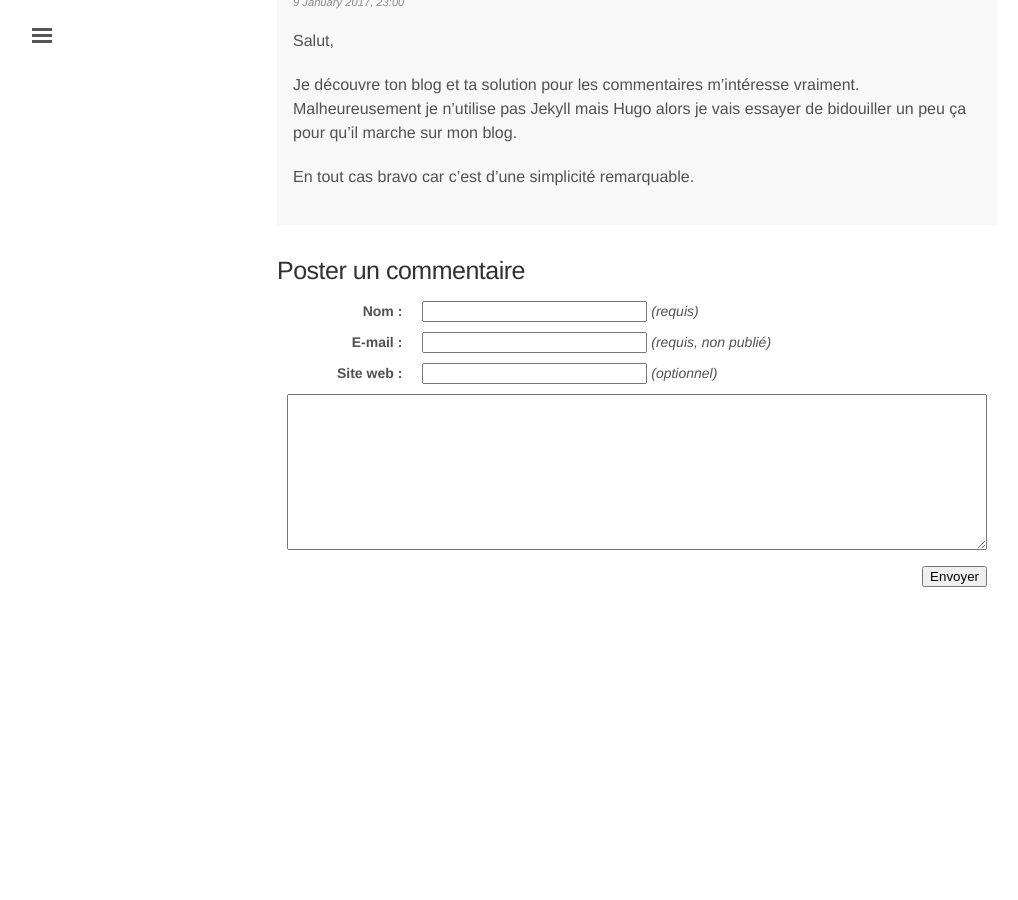
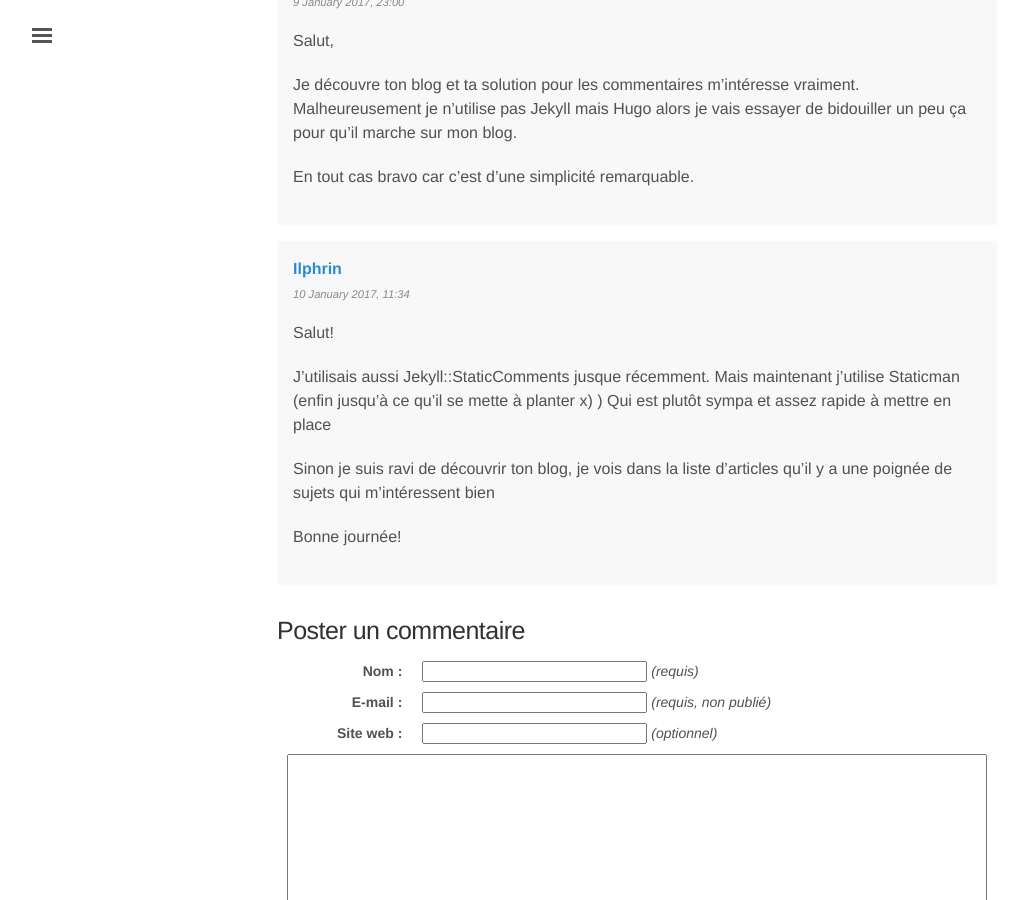
Before and after one commit to rom1v/blog.rom1v.com, a Jekyll site: the page built from _posts/2017-01-09-commentaires-statiques-avec-jekyll.md, in a window 1280 px wide and 900 px high, scrolled down 7595 px. Shown: the whole window, without its empty margins (3-1021 px from the left). Built offline with Jekyll 4.4.1, drawn with Linux system fonts in a browser that asks for light colours; before the commit the page ends 8207 px from its top, so only the background shows below that.

Commit message:
Add comment for Jekyll static comments

```diff
--- a/_data/comments-2017-01-commentaires-statiques-avec-jekyll.yaml
+++ b/_data/comments-2017-01-commentaires-statiques-avec-jekyll.yaml
@@ -10,3 +10,18 @@
     essayer de bidouiller un peu ça pour qu'il marche sur mon blog.
 
     En tout cas bravo car c'est d'une simplicité remarquable.
+- id: 2
+  author: Ilphrin
+  author-url: http://ilphrin.com
+  date: 2017-01-10 11:34:56+01:00
+  contents: |
+    Salut!
+
+    J'utilisais aussi Jekyll::StaticComments jusque récemment. Mais maintenant
+    j'utilise Staticman (enfin jusqu'à ce qu'il se mette à planter x) ) Qui est
+    plutôt sympa et assez rapide à mettre en place
+
+    Sinon je suis ravi de découvrir ton blog, je vois dans la liste d'articles
+    qu'il y a une poignée de sujets qui m'intéressent bien
+
+    Bonne journée!
```
